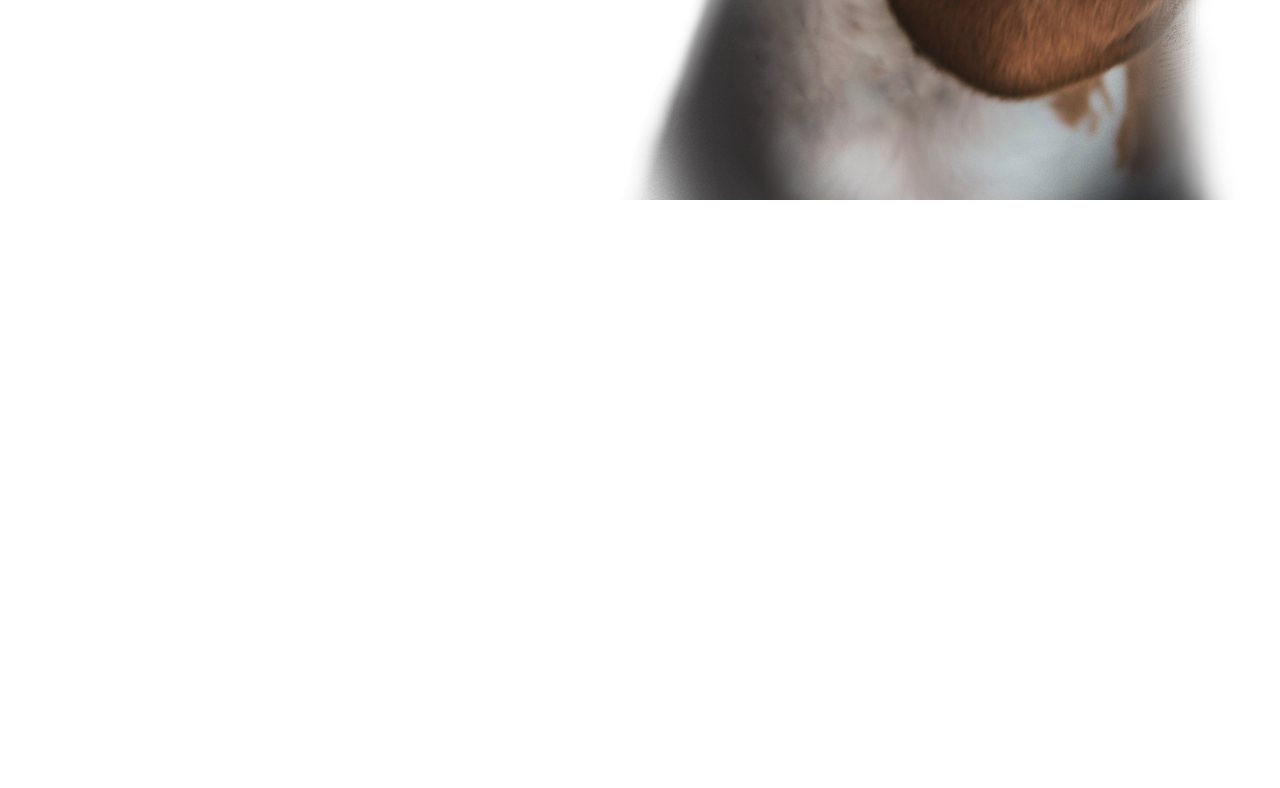
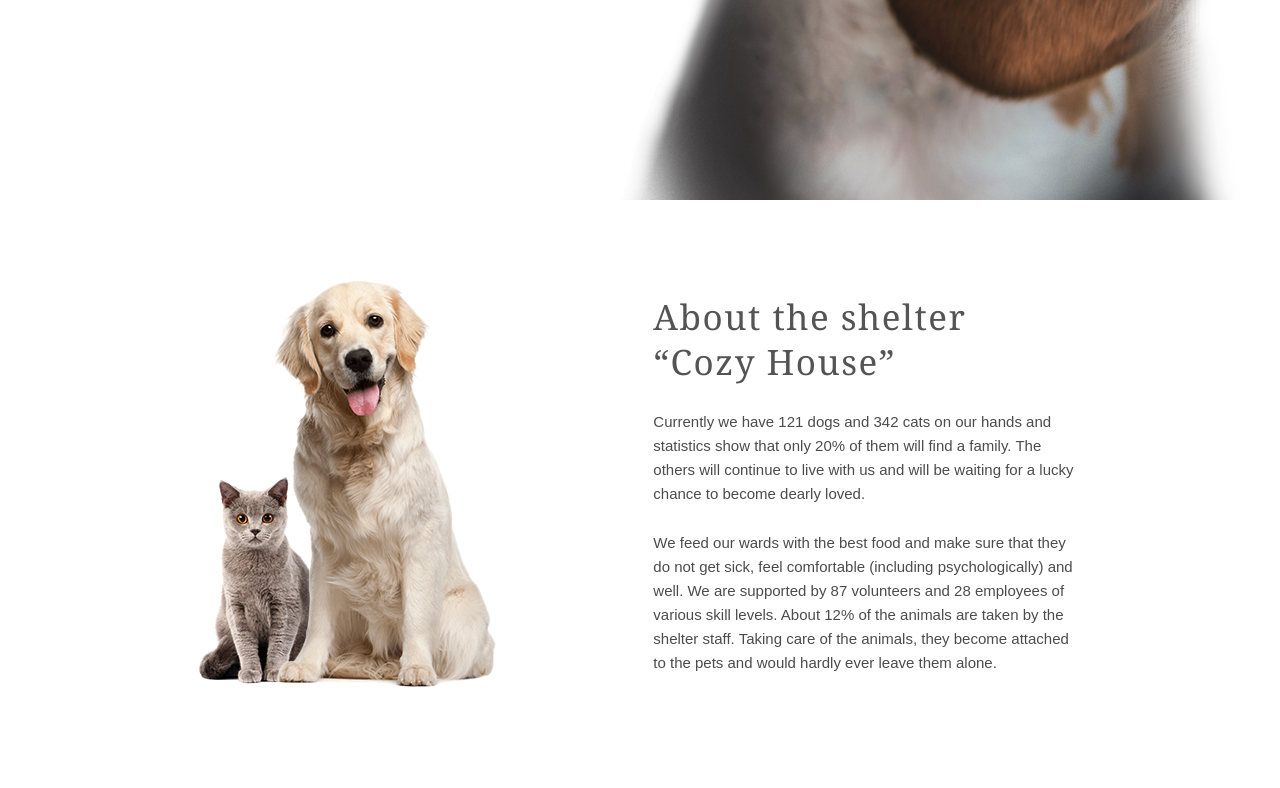
Before and after one commit to TmxFsd/Exam_HTML, a plain HTML site: page index.html in a window 1280 px wide. Shown: the part 768-1556 px from the top of the page. Before the commit the page ends 1028 px from the top, so only its background shows below. Drawn offline with Linux system fonts and the light colour scheme.

Commit message:
Second-section

```diff
--- a/index.html
+++ b/index.html
@@ -46,6 +46,26 @@
         </div>
 
     </section>
+
+    <section class="second-section">
+        <div class="container">
+            <div class="second-section-wraper">
+                <img class="about-pets" src="./images/about-pets.png" alt="about-pets">
+                <div class="second-section-text-wraper">
+                    <h2 class="second-section-main-text">About the shelter “Cozy House”</h2>
+                    <p class="second-section-text">Currently we have 121 dogs and 342 cats on our hands
+                        and statistics show that only 20% of them will find a family. The others will continue
+                        to live with us and will be waiting for a lucky chance to become dearly loved.</p>
+                    <p class="second-section-text">We feed our wards with the best food and make sure that
+                        they do not get sick, feel comfortable (including psychologically) and well. We are
+                        supported by 87 volunteers and 28 employees of various skill levels. About 12% of the
+                        animals are taken by the shelter staff. Taking care of the animals, they become attached
+                        to the pets and would hardly ever leave them alone.</p>
+                </div>
+            </div>
+        </div>
+    </section>
+
 </body>
 
 </html>
--- a/styles/style.css
+++ b/styles/style.css
@@ -74,7 +74,7 @@ header
     display: flex;
     justify-content: space-between;
     align-items: center;
-    padding:60px 40px;
+    padding:60px 40px 0px 40px;
     gap:42px;
 }
 .first-section-text-wraper
@@ -114,3 +114,39 @@ header
     border-radius: 100px;
     width: 207px;
 }
+
+.second-section
+{
+    padding: 80px 40px 100px 40px;
+}
+.second-section-wraper
+{
+    display: flex;
+    align-items: center;
+    justify-content: space-evenly;
+}
+
+.second-section-text-wraper
+{
+    display: flex;
+    flex-direction: column;
+    width: 430px;
+    gap:25px;
+}
+.second-section-main-text
+{
+    width: 370px;
+    font-family: Georgia;
+    font-weight: 400;
+    font-size: 35px;
+    line-height: 45.5px;
+    letter-spacing: 1.51px;
+    color:#545454;
+}
+.second-section-text
+{
+    font-weight: 400;
+    font-size: 15px;
+    line-height: 24px;
+    color:#4C4C4C;
+}
```
Also changed, not shown: images/about-pets.png (added).
